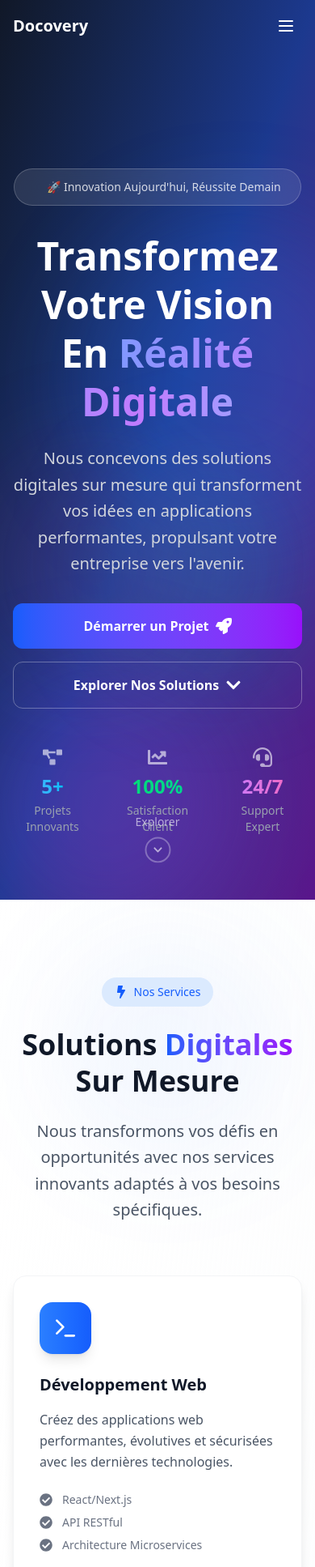
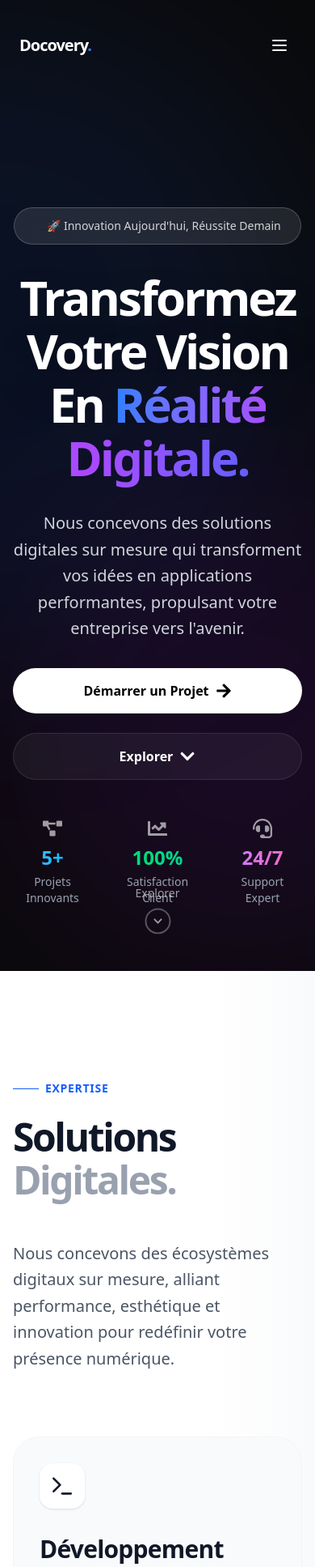
Before and after one commit to Banitongwa7/docovery, a Next.js app: page / in a window 390 px wide. Shown: the top 1935 px of the page at 81% size. Built offline with nearby package versions, Linux system fonts and the light colour scheme.

Commit message:
feat: implement core site structure, navigation, and static pages with custom styling

```diff
--- a/app/page.tsx
+++ b/app/page.tsx
@@ -53,17 +53,16 @@ export default function Home() {
     <>
       <Navigation />
 
-      {/* Enhanced Hero Section */}
+      {/* Premium Hero Section */}
       <section
         id="home"
-        className="relative min-h-screen bg-gradient-to-br from-gray-900 via-blue-900 to-purple-900 overflow-hidden pt-20"
+        className="relative min-h-screen bg-[#0a0a0a] overflow-hidden pt-32 lg:pt-40"
       >
-        {/* Enhanced Animated Background */}
-        <div className="absolute inset-0">
-          <div className="absolute top-1/4 left-1/4 w-96 h-96 bg-blue-500/20 rounded-full blur-3xl animate-float-slow" />
-          <div className="absolute top-3/4 right-1/4 w-80 h-80 bg-purple-500/20 rounded-full blur-3xl animate-float-slow delay-1000" />
-          <div className="absolute bottom-1/4 left-1/3 w-64 h-64 bg-cyan-500/20 rounded-full blur-3xl animate-float-slow delay-500" />
-          <div className="absolute top-1/2 right-1/3 w-72 h-72 bg-pink-500/10 rounded-full blur-3xl animate-float-slow delay-1500" />
+        {/* Synck Aesthetic Orbs */}
+        <div className="absolute inset-0 pointer-events-none">
+          <div className="absolute top-0 right-0 w-[800px] h-[800px] bg-blue-600/10 rounded-full blur-[120px] animate-float-slow" />
+          <div className="absolute bottom-0 left-0 w-[600px] h-[600px] bg-purple-600/10 rounded-full blur-[120px] animate-float-slow delay-1000" />
+          <div className="absolute inset-0 bg-[url('/grid.svg')] opacity-[0.03]" />
         </div>
 
         {/* Animated Grid Pattern */}
@@ -127,20 +126,20 @@ export default function Home() {
                 </span>
               </div>
 
-              {/* Enhanced Main Heading */}
-              <h1 className="text-5xl lg:text-6xl xl:text-7xl font-bold text-white mb-6 leading-tight">
+              {/* Premium Main Heading */}
+              <h1 className="text-6xl sm:text-7xl lg:text-8xl xl:text-[7rem] font-bold text-white mb-8 leading-[1.1] tracking-tighter">
                 <span
-                  className={`block animate-fade-in-up ${isVisible
+                  className={`block drop-shadow-2xl animate-fade-in-up ${isVisible
                     ? "opacity-100 translate-y-0"
-                    : "opacity-0 translate-y-8"
+                    : "opacity-0 translate-y-12"
                     }`}
                 >
                   Transformez
                 </span>
                 <span
-                  className={`block animate-fade-in-up delay-200 ${isVisible
+                  className={`block drop-shadow-2xl animate-fade-in-up delay-200 ${isVisible
                     ? "opacity-100 translate-y-0"
-                    : "opacity-0 translate-y-8"
+                    : "opacity-0 translate-y-12"
                     }`}
                 >
                   Votre Vision
@@ -148,12 +147,12 @@ export default function Home() {
                 <span
                   className={`block animate-fade-in-up delay-400 ${isVisible
                     ? "opacity-100 translate-y-0"
-                    : "opacity-0 translate-y-8"
+                    : "opacity-0 translate-y-12"
                     }`}
                 >
                   En{" "}
-                  <span className="bg-gradient-to-r from-blue-400 via-purple-400 to-cyan-400 bg-clip-text text-transparent animate-gradient">
-                    Réalité Digitale
+                  <span className="bg-gradient-to-r from-blue-500 via-purple-500 to-indigo-500 bg-clip-text text-transparent">
+                    Réalité Digitale.
                   </span>
                 </span>
               </h1>
@@ -165,24 +164,23 @@ export default function Home() {
                 votre entreprise vers l&apos;avenir.
               </p>
 
-              {/* Enhanced CTA Buttons */}
-              <div className="flex flex-col sm:flex-row gap-4 justify-center lg:justify-start animate-fade-in-up delay-800">
+              {/* Premium CTA Buttons */}
+              <div className="flex flex-col sm:flex-row gap-6 justify-center lg:justify-start animate-fade-in-up" style={{ animationDelay: '600ms' }}>
                 <button
                   onClick={() => setIsDemoModalOpen(true)}
-                  className="group relative bg-gradient-to-r from-blue-600 to-purple-600 text-white px-8 py-4 rounded-xl font-semibold hover:shadow-2xl hover:shadow-blue-500/25 transition-all duration-300 transform hover:-translate-y-1 text-center overflow-hidden"
+                  className="group relative bg-white text-black px-8 py-4 rounded-full font-semibold transition-all duration-300 transform hover:-translate-y-1 text-center overflow-hidden hover:shadow-[0_0_30px_rgba(255,255,255,0.3)]"
                 >
-                  <div className="absolute inset-0 bg-gradient-to-r from-blue-500 to-purple-500 opacity-0 group-hover:opacity-100 transition-opacity duration-300" />
                   <span className="relative flex items-center justify-center">
                     Démarrer un Projet
-                    <FaRocket className="ml-2 h-5 w-5 group-hover:translate-x-1 transition-transform duration-300" />
+                    <FaArrowRight className="ml-2 h-5 w-5 group-hover:translate-x-1 transition-transform duration-300" />
                   </span>
                 </button>
                 <a
                   href="#services"
-                  className="group border border-white/30 text-white px-8 py-4 rounded-xl font-semibold hover:bg-white/10 transition-all duration-300 text-center hover:border-white/50 backdrop-blur-sm hover:shadow-lg hover:shadow-white/10"
+                  className="group relative px-8 py-4 rounded-full font-semibold text-white transition-all duration-300 text-center bg-white/5 backdrop-blur-md border border-white/10 hover:border-white/30 hover:bg-white/10"
                 >
                   <span className="flex items-center justify-center">
-                    Explorer Nos Solutions
+                    Explorer
                     <FaChevronDown className="ml-2 h-5 w-5 group-hover:translate-y-1 transition-transform duration-300" />
                   </span>
                 </a>
@@ -236,8 +234,8 @@ export default function Home() {
 
               {/* Main Hero Visual */}
               <div className="relative">
-                {/* Glass Morphism Container */}
-                <div className="relative bg-white/5 backdrop-blur-xl border border-white/10 rounded-3xl p-8 shadow-2xl hover:shadow-3xl transition-all duration-500 transform hover:-translate-y-2 group">
+                {/* Glass Morphism Interactive Container */}
+                <div className="relative bg-[#0a0a0a]/50 backdrop-blur-2xl border border-white/10 rounded-[2.5rem] p-8 shadow-[0_0_50px_rgba(0,0,0,0.5)] hover:shadow-[0_0_60px_rgba(59,130,246,0.15)] transition-all duration-700 group overflow-hidden">
                   {/* Animated Code Preview */}
                   <div className="absolute -top-4 -right-4 bg-gradient-to-r from-blue-600 to-purple-600 text-white px-4 py-2 rounded-full text-sm font-medium animate-bounce-slow shadow-lg">
                     <LuCode className="inline mr-1 h-4 w-4" />
@@ -351,39 +349,34 @@ export default function Home() {
         </div>
       </section>
 
-      {/* Services Section - Enhanced */}
+      {/* Services Section - Bento Grid */}
       <section
         id="services"
-        className="py-24 bg-gradient-to-br from-white to-gray-50/50 relative overflow-hidden"
+        className="py-32 bg-white relative overflow-hidden"
       >
-        {/* Background Elements */}
-        <div className="absolute top-10 right-10 w-72 h-72 bg-blue-500/5 rounded-full blur-3xl" />
-        <div className="absolute bottom-10 left-10 w-96 h-96 bg-purple-500/5 rounded-full blur-3xl" />
+        {/* Abstract Backgrounds */}
+        <div className="absolute right-0 top-0 w-1/3 h-full bg-gradient-to-l from-gray-50 to-transparent pointer-events-none" />
 
         <div className="relative max-w-7xl mx-auto px-4 sm:px-6 lg:px-8">
-          {/* Section Header */}
-          <div className="text-center mb-16">
-            <div className="inline-flex items-center px-4 py-2 rounded-full bg-blue-100 text-blue-600 font-medium text-sm mb-6">
-              <FaBolt className="mr-2 h-4 w-4" />
-              Nos Services
+          {/* Minimalist Section Header */}
+          <div className="mb-20 grid lg:grid-cols-2 gap-12 items-end">
+            <div>
+              <div className="inline-flex items-center space-x-2 mb-6">
+                <span className="w-8 h-px bg-blue-600"></span>
+                <span className="text-blue-600 font-semibold tracking-wider uppercase text-sm">Expertise</span>
               </div>
-
-            <h2 className="text-4xl lg:text-5xl font-bold text-gray-900 mb-6 leading-tight">
-              Solutions{" "}
-              <span className="bg-gradient-to-r from-blue-600 to-purple-600 bg-clip-text text-transparent">
-                Digitales
-              </span>{" "}
-              Sur Mesure
+              <h2 className="text-5xl lg:text-7xl font-bold text-gray-900 tracking-tighter leading-[1.1]">
+                Solutions <br />
+                <span className="text-gray-400">Digitales.</span>
               </h2>
-
-            <p className="text-xl text-gray-600 max-w-3xl mx-auto leading-relaxed">
-              Nous transformons vos défis en opportunités avec nos services
-              innovants adaptés à vos besoins spécifiques.
+            </div>
+            <p className="text-xl text-gray-600 leading-relaxed max-w-lg">
+              Nous concevons des écosystèmes digitaux sur mesure, alliant performance, esthétique et innovation pour redéfinir votre présence numérique.
             </p>
           </div>
 
-          {/* Services Grid */}
-          <div className="grid md:grid-cols-2 lg:grid-cols-3 gap-8">
+          {/* Bento Grid */}
+          <div className="grid grid-cols-1 md:grid-cols-2 lg:grid-cols-4 auto-rows-[minmax(300px,auto)] gap-6">
             {[
               {
                 icon: <LuTerminal className="h-8 w-8" />,
@@ -479,66 +472,52 @@ export default function Home() {
             ].map((service, index) => (
               <div
                 key={index}
-                className="group relative animate-fade-in-up"
-                style={{ animationDelay: service.delay }}
+                className={`group relative animate-bento-reveal opacity-0 ${
+                  index === 0 ? "md:col-span-2 lg:col-span-2 row-span-2" :
+                  index === 1 ? "md:col-span-1 lg:col-span-2" :
+                  index === 6 ? "md:col-span-2 lg:col-span-4" :
+                  "md:col-span-1 lg:col-span-1"
+                }`}
+                style={{ animationDelay: `${parseInt(service.delay) + 200}ms` }}
               >
-                {/* Hover Background Effect */}
-                <div
-                  className={`absolute inset-0 bg-gradient-to-br ${service.color} rounded-2xl opacity-0 group-hover:opacity-5 transition-opacity duration-500`}
-                />
+                {/* Main Bento Card */}
+                <div className="relative bg-gray-50 overflow-hidden rounded-[2rem] p-8 lg:p-10 transition-all duration-500 hover:shadow-2xl hover:-translate-y-2 border border-gray-100 h-full flex flex-col group">
 
-                {/* Main Card */}
-                <div className="relative bg-white rounded-2xl p-8 shadow-lg hover:shadow-2xl transition-all duration-500 transform group-hover:-translate-y-3 border border-gray-100 h-full flex flex-col">
+                  {/* Decorative Background Accent */}
+                  <div className={`absolute -right-20 -top-20 w-64 h-64 bg-gradient-to-br ${service.color} opacity-0 group-hover:opacity-10 rounded-full blur-[50px] transition-all duration-700`} />
+
+                  <div className="relative z-10 flex flex-col h-full">
                     {/* Icon */}
-                  <div
-                    className={`w-16 h-16 bg-gradient-to-r ${service.color} rounded-2xl flex items-center justify-center mb-6 group-hover:scale-110 transition-transform duration-300 shadow-lg`}
-                  >
-                    <div className="text-white">{service.icon}</div>
+                    <div className="w-14 h-14 bg-white rounded-2xl flex items-center justify-center mb-8 shadow-sm text-gray-900 group-hover:scale-110 transition-transform duration-500">
+                      {service.icon}
                     </div>
 
                     {/* Content */}
-                  <h3 className="text-xl font-bold text-gray-900 mb-4 group-hover:text-transparent group-hover:bg-gradient-to-r group-hover:from-blue-600 group-hover:to-purple-600 group-hover:bg-clip-text transition-all duration-300">
+                    <h3 className={`font-bold text-gray-900 mb-4 tracking-tight ${index === 0 || index === 6 ? 'text-3xl' : 'text-2xl'}`}>
                       {service.title}
                     </h3>
 
-                  <p className="text-gray-600 leading-relaxed mb-6 flex-grow">
+                    <p className={`text-gray-600 leading-relaxed mb-8 flex-grow ${index === 0 || index === 6 ? 'text-lg max-w-xl' : 'text-base'}`}>
                       {service.description}
                     </p>
 
-                  {/* Features List */}
-                  <div className="space-y-2 mb-6">
-                    {service.features.map((feature, featureIndex) => (
-                      <div
-                        key={featureIndex}
-                        className="flex items-center text-sm text-gray-500"
-                      >
-                        <FaCheckCircle
-                          className={`mr-3 h-4 w-4 text-gradient-to-r ${service.color}`}
-                          style={{
-                            background: `linear-gradient(to right, var(--tw-gradient-stops))`,
-                          }}
-                        />
-                        {feature}
-                      </div>
+                    {/* Minimal CTA */}
+                    <div className="mt-auto flex items-center justify-between">
+                      <div className="flex -space-x-2">
+                        {/* Interactive dots representing features */}
+                        {service.features.slice(0,3).map((_, i) => (
+                           <div key={i} className={`w-8 h-8 rounded-full border-2 border-white bg-gradient-to-br ${service.color} opacity-80`} />
                         ))}
                       </div>
-
-                  {/* CTA */}
-                  <div className="mt-auto">
                       <button
                         onClick={() => setIsDemoModalOpen(true)}
-                      className="flex items-center text-blue-600 font-semibold group-hover:translate-x-2 transition-transform duration-300 cursor-pointer"
+                        className="w-12 h-12 rounded-full bg-white shadow-md flex items-center justify-center group-hover:bg-blue-600 group-hover:text-white transition-colors duration-300"
                       >
-                      Demander une démo
-                      <FaArrowRight className="w-4 h-4 ml-2 group-hover:translate-x-1 transition-transform duration-300" />
+                        <FaArrowRight className="w-4 h-4 transform -rotate-45 group-hover:rotate-0 transition-transform duration-300" />
                       </button>
                     </div>
                   </div>
-
-                {/* Corner Accent */}
-                <div
-                  className={`absolute top-0 right-0 w-8 h-8 bg-gradient-to-bl ${service.color} opacity-0 group-hover:opacity-10 rounded-tr-2xl transition-opacity duration-500`}
-                />
+                </div>
               </div>
             ))}
           </div>
--- a/components/Navigation.tsx
+++ b/components/Navigation.tsx
@@ -146,12 +146,15 @@ export default function Navigation() {
     <nav
       role="navigation"
       aria-label="Navigation principale"
-      className={`fixed w-full z-50 transition-all duration-500 ${isScrolled
-          ? "bg-white/95 backdrop-blur-xl shadow-lg border-b border-gray-100"
-          : "bg-transparent"
+      className={`fixed w-full z-50 transition-all duration-500 px-4 sm:px-6 lg:px-8 ${isScrolled ? "pt-4" : "pt-6"}`}
+    >
+      <div
+        className={`max-w-7xl mx-auto transition-all duration-500 rounded-2xl ${
+          isScrolled
+            ? "bg-[#0a0a0a]/80 backdrop-blur-2xl shadow-2xl border border-white/10 px-6"
+            : "bg-transparent px-2"
         }`}
-    >
-      <div className="max-w-7xl mx-auto px-4 sm:px-6 lg:px-8">
+      >
         <div className="flex justify-between h-16 sm:h-20 items-center gap-4">
           {/* Logo */}
           <Link
@@ -159,14 +162,10 @@ export default function Navigation() {
             className="flex-shrink-0 flex items-center group focus:outline-none focus-visible:ring-2 focus-visible:ring-blue-500 rounded-lg"
             aria-label="Docovery - Accueil"
           >
-            <div className="flex items-center space-x-2.5">
-              <span
-                className={`text-xl sm:text-2xl font-bold transition-all duration-300 ${isScrolled
-                    ? "bg-gradient-to-r from-blue-600 to-purple-600 bg-clip-text text-transparent"
-                    : "text-white"
-                  }`}
-              >
-                Docovery
+            <div className="flex items-center space-x-2.5 relative">
+              <div className="absolute -inset-2 bg-blue-500/20 blur-xl opacity-0 group-hover:opacity-100 transition-opacity duration-500 rounded-full" />
+              <span className="text-xl sm:text-2xl font-bold tracking-tighter text-white relative z-10 transition-all duration-300">
+                Docovery<span className="text-blue-500">.</span>
               </span>
             </div>
           </Link>
@@ -179,21 +178,19 @@ export default function Navigation() {
                 <Link
                   key={item.href}
                   href={item.href}
-                  className={`relative px-3 py-2 rounded-lg font-medium text-sm lg:text-base transition-all duration-300 group focus:outline-none focus-visible:ring-2 focus-visible:ring-blue-500 ${isScrolled
-                      ? active
-                        ? "text-blue-600"
-                        : "text-gray-700 hover:text-blue-600 hover:bg-blue-50"
-                      : active
-                        ? "text-white"
-                        : "text-white/80 hover:text-white hover:bg-white/10"
-                    }`}
+                  className={`relative px-4 py-2 rounded-lg font-medium text-sm transition-all duration-300 group focus:outline-none focus-visible:ring-2 focus-visible:ring-blue-500 ${
+                    active
+                      ? "text-white"
+                      : "text-gray-300 hover:text-white hover:bg-white/5"
+                  }`}
                   aria-current={active ? "page" : undefined}
                 >
                   {item.label}
-                  {/* Active / hover underline */}
+                  {/* Active / hover subtle indicator */}
                   <span
-                    className={`absolute bottom-1 left-3 right-3 h-0.5 bg-gradient-to-r from-blue-500 to-purple-500 rounded-full transition-all duration-300 ${active ? "opacity-100" : "opacity-0 group-hover:opacity-60"
-                      }`}
+                    className={`absolute bottom-0 left-1/2 -translate-x-1/2 h-0.5 w-1/2 bg-blue-500 rounded-full transition-all duration-300 ${
+                      active ? "opacity-100" : "opacity-0 group-hover:opacity-50"
+                    }`}
                   />
                 </Link>
               );
@@ -206,9 +203,10 @@ export default function Navigation() {
               href={Links.meeting}
               target="_blank"
               rel="noopener noreferrer"
-              className="inline-flex items-center gap-2 bg-gradient-to-r from-blue-600 to-purple-600 text-white px-4 lg:px-6 py-2 lg:py-2.5 rounded-xl text-sm lg:text-base font-semibold hover:shadow-xl hover:shadow-blue-500/25 transition-all duration-300 hover:-translate-y-0.5 hover:scale-105 focus:outline-none focus-visible:ring-2 focus-visible:ring-blue-500 focus-visible:ring-offset-2 whitespace-nowrap"
+              className="group relative inline-flex items-center gap-2 bg-white/5 hover:bg-white/10 text-white px-6 py-2.5 rounded-full text-sm font-semibold transition-all duration-300 backdrop-blur-md border border-white/10 hover:border-blue-500/50 hover:shadow-[0_0_20px_rgba(59,130,246,0.3)] focus:outline-none focus-visible:ring-2 focus-visible:ring-blue-500 focus-visible:ring-offset-2 whitespace-nowrap"
             >
               <span>Prendre Rendez-vous</span>
+              <div className="absolute inset-x-0 -bottom-px mx-auto h-px w-1/2 bg-gradient-to-r from-transparent via-blue-500 to-transparent opacity-0 group-hover:opacity-100 transition-opacity duration-300" />
             </Link>
           </div>
 
@@ -219,10 +217,7 @@ export default function Navigation() {
             aria-expanded={isOpen}
             aria-controls="mobile-menu"
             aria-label={isOpen ? "Fermer le menu" : "Ouvrir le menu"}
-            className={`md:hidden p-2 rounded-xl transition-all duration-300 focus:outline-none focus-visible:ring-2 focus-visible:ring-blue-500 flex-shrink-0 ${isScrolled
-                ? "text-gray-700 hover:bg-gray-100"
-                : "text-white hover:bg-white/10"
-              }`}
+            className={`md:hidden p-2 rounded-xl transition-all duration-300 focus:outline-none focus-visible:ring-2 focus-visible:ring-blue-500 flex-shrink-0 text-white hover:bg-white/10`}
           >
             <span className="sr-only">{isOpen ? "Fermer le menu" : "Ouvrir le menu"}</span>
             <div className="relative w-6 h-6">
@@ -249,7 +244,7 @@ export default function Navigation() {
         aria-label="Menu de navigation mobile"
         aria-modal="true"
         className={`md:hidden transition-all duration-300 ease-in-out overflow-hidden ${isOpen ? "max-h-[calc(100vh-4rem)] opacity-100" : "max-h-0 opacity-0 pointer-events-none"
-          } bg-white/98 backdrop-blur-xl border-b border-gray-100 shadow-xl`}
+          } bg-[#0a0a0a]/98 backdrop-blur-xl border-b border-white/10 shadow-2xl rounded-b-2xl`}
       >
         <div className="px-4 py-5 space-y-1">
           {/* Nav Links */}
@@ -262,8 +257,8 @@ export default function Navigation() {
                 onClick={() => setIsOpen(false)}
                 aria-current={active ? "page" : undefined}
                 className={`flex items-center gap-3 px-4 py-3 rounded-xl font-medium text-base transition-all duration-200 focus:outline-none focus-visible:ring-2 focus-visible:ring-blue-500 ${active
-                    ? "bg-blue-50 text-blue-600"
-                    : "text-gray-700 hover:bg-gray-50 hover:text-blue-600"
+                    ? "bg-blue-500/10 text-white"
+                    : "text-gray-400 hover:bg-white/5 hover:text-white"
                   }`}
                 style={{ animationDelay: `${index * 40}ms` }}
               >
@@ -282,8 +277,9 @@ export default function Navigation() {
               target="_blank"
               rel="noopener noreferrer"
               onClick={() => setIsOpen(false)}
-              className="flex items-center justify-center gap-2 w-full bg-gradient-to-r from-blue-600 to-purple-600 text-white py-3.5 rounded-xl font-semibold text-base hover:shadow-lg hover:shadow-blue-500/25 transition-all duration-300 focus:outline-none focus-visible:ring-2 focus-visible:ring-blue-500 focus-visible:ring-offset-2"
+              className="group relative flex items-center justify-center gap-2 w-full bg-white/5 border border-white/10 text-white py-3.5 rounded-xl font-semibold text-base hover:border-blue-500/50 hover:shadow-[0_0_20px_rgba(59,130,246,0.3)] transition-all duration-300 focus:outline-none"
             >
+              <div className="absolute inset-x-0 -bottom-px mx-auto h-px w-1/2 bg-gradient-to-r from-transparent via-blue-500 to-transparent opacity-0 group-hover:opacity-100 transition-opacity duration-300" />
               Prendre Rendez-vous
             </Link>
           </div>
--- a/styles/globals.css
+++ b/styles/globals.css
@@ -1 +1,36 @@
 @import "tailwindcss";
+
+@theme {
+  --animate-fade-up: fade-up 1s ease-in-out;
+  --animate-fade-in-up: fade-in-up 0.8s ease-out forwards;
+  --animate-float-slow: float 6s ease-in-out infinite;
+  --animate-bento-reveal: bento-reveal 0.6s cubic-bezier(0.2, 0.8, 0.2, 1) forwards;
+
+  @keyframes fade-up {
+    0% { opacity: 0; transform: translateY(20px); }
+    100% { opacity: 1; transform: translateY(0); }
+  }
+
+  @keyframes fade-in-up {
+    0% { opacity: 0; transform: translateY(30px); }
+    100% { opacity: 1; transform: translateY(0); }
+  }
+
+  @keyframes float {
+    0%, 100% { transform: translateY(0); }
+    50% { transform: translateY(-20px); }
+  }
+
+  @keyframes bento-reveal {
+    0% { opacity: 0; transform: translateY(40px) scale(0.95); }
+    100% { opacity: 1; transform: translateY(0) scale(1); }
+  }
+}
+
+html {
+  scroll-behavior: smooth;
+}
+
+body {
+  @apply bg-white text-gray-900 antialiased;
+}
--- a/tailwind.config.js
+++ /dev/null
@@ -1,16 +0,0 @@
-module.exports = {
-  theme: {
-    extend: {
-      animation: {
-        'fade-up': 'fadeUp 1s ease-in-out',
-      },
-      keyframes: {
-        fadeUp: {
-          '0%': { opacity: 0, transform: 'translateY(20px)' },
-          '100%': { opacity: 1, transform: 'translateY(0)' },
-        },
-      },
-    },
-  },
-  plugins: [],
-};
```
Also changed, not shown: app/blog/page.tsx (+18 -14 lines), app/contact/page.tsx (+12 -13 lines), app/not-found.tsx (+15 -16 lines), app/privacy-policy/page.tsx (+15 -10 lines), app/terms-of-service/page.tsx (+15 -10 lines), components/Footer.tsx (+12 -11 lines). Lines whose indentation alone changed are shown as unchanged.
